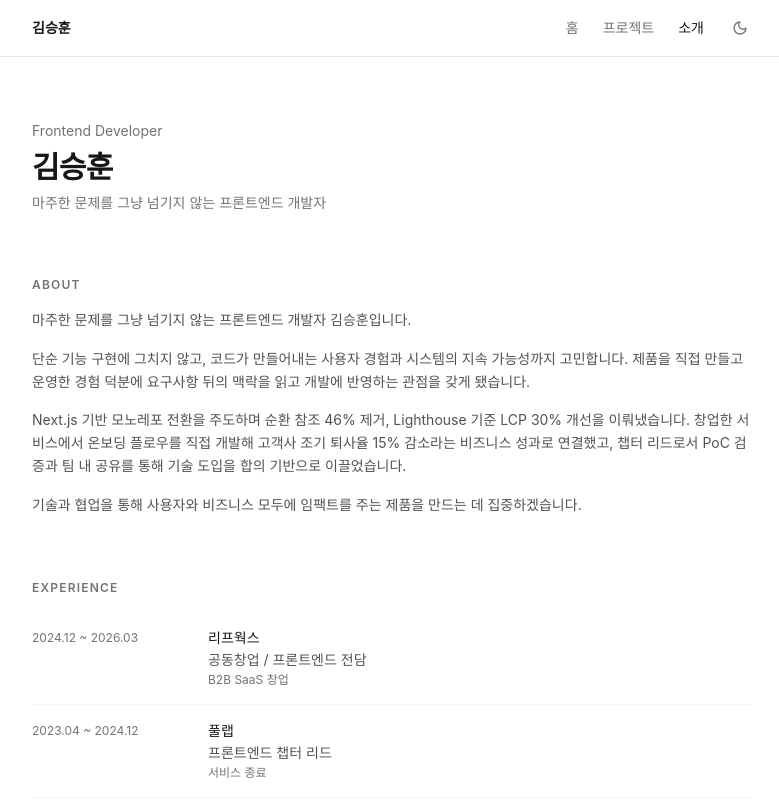
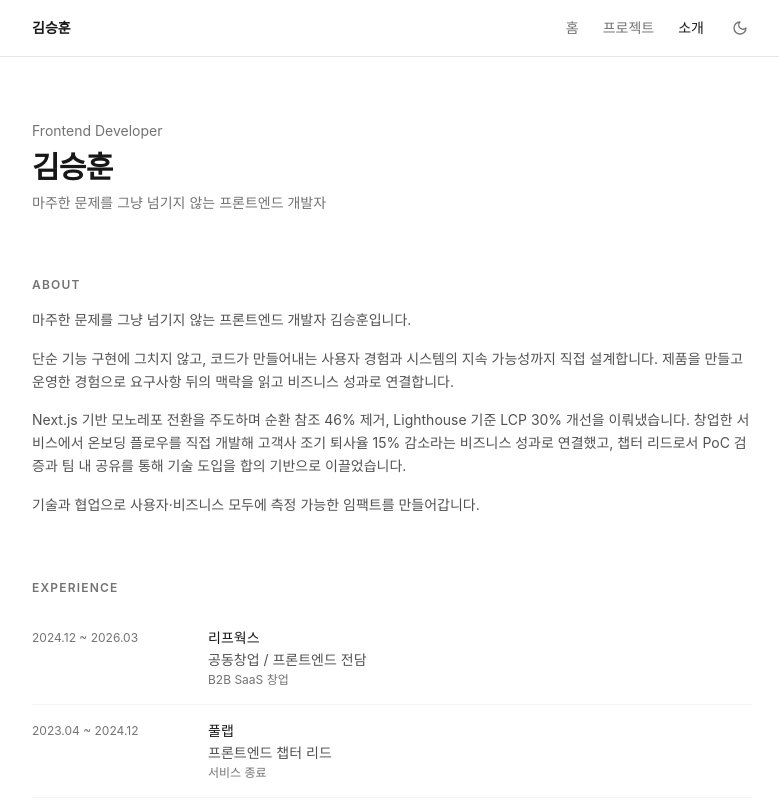
Before and after one commit to rlatmdgns/portfolio, a Next.js app: page /about in a window 1280 px wide. Shown: the top 800 px of the page, without its empty margins (248-1027 px from the left). Built offline with nearby package versions, Linux system fonts and the light colour scheme.

Commit message:
fix: 텍스트 문구 개선

```diff
--- a/src/app/about/page.tsx
+++ b/src/app/about/page.tsx
@@ -58,9 +58,9 @@ export default function AboutPage() {
           {/* 가치관 + 문제인식 */}
           <p>
             단순 기능 구현에 그치지 않고, 코드가 만들어내는 사용자 경험과
-            시스템의 지속 가능성까지 고민합니다.
-            제품을 직접 만들고 운영한 경험 덕분에 요구사항 뒤의 맥락을 읽고
-            개발에 반영하는 관점을 갖게 됐습니다.
+            시스템의 지속 가능성까지 직접 설계합니다.
+            제품을 만들고 운영한 경험으로 요구사항 뒤의 맥락을 읽고
+            비즈니스 성과로 연결합니다.
           </p>
           {/* 실적 요약 */}
           <p>
@@ -73,8 +73,8 @@ export default function AboutPage() {
           </p>
           {/* 미래 방향 */}
           <p>
-            기술과 협업을 통해 사용자와 비즈니스 모두에 임팩트를 주는
-            제품을 만드는 데 집중하겠습니다.
+            기술과 협업으로 사용자·비즈니스 모두에
+            측정 가능한 임팩트를 만들어갑니다.
           </p>
         </div>
       </section>
--- a/src/app/page.tsx
+++ b/src/app/page.tsx
@@ -33,7 +33,7 @@ export default function Home() {
           <p>
             마주한 문제를 그냥 넘기지 않는 프론트엔드 개발자입니다.
             단순 기능 구현에 그치지 않고, 코드가 만들어내는 사용자 경험과
-            시스템의 지속 가능성까지 고민합니다.
+            시스템의 지속 가능성까지 직접 설계합니다.
           </p>
           <p>
             모노레포 전환으로 순환 참조 46% 제거, LCP 30% 개선을 이뤄냈고,
--- a/src/data/projects.ts
+++ b/src/data/projects.ts
@@ -210,7 +210,7 @@ export const projects: Project[] = [
       {
         title: "PoC 기반 기술 도입 및 개발 문화 구축",
         description:
-          "FSD·vanilla-extract 등 굵직한 기술 전환을 모두 PoC → 팀 공유 → 합의 순서로 진행. 독단적 결정 없이 팀 전체가 맥락을 이해한 상태에서 도입해 실제 적용 시 마찰을 최소화했습니다. 정기 스터디와 코드 리뷰 문화도 직접 만들어 팀 기술 이해도와 코드 품질을 함께 끌어올렸습니다.",
+          "FSD·vanilla-extract 등 굵직한 기술 전환을 모두 PoC → 팀 공유 → 합의 순서로 진행. 독단적 결정 없이 팀 전체가 맥락을 이해한 상태에서 도입해 실제 적용 시 마찰을 최소화했습니다. 정기 스터디와 코드 리뷰 문화도 직접 만들어 팀 기술 수준과 코드 품질을 함께 끌어올렸습니다.",
       },
       {
         title: "PDF 이력서 마스킹 처리",
@@ -224,7 +224,7 @@ export const projects: Project[] = [
         problem:
           "3개 레포에서 공통 코드 중복이 심해 동기화 비용이 증가하고, 패키지 버전 불일치로 사이드 이펙트 추적이 어려웠습니다.",
         choice:
-          "npm 패키지 분리는 버전 동기화 오버헤드와 로컬 개발 복잡도가 있어 Turborepo를 선택. turbo.json 빌드 캐시 전략으로 빌드 시간을 단축하고 공통 코드를 단일 패키지로 통합했습니다.",
+          "npm 패키지 분리는 버전 동기화 오버헤드와 로컬 개발 복잡도가 있어 Turborepo를 선택. turbo.json 빌드 캐시 전략으로 빌드 타임을 단축하고 공통 코드를 단일 패키지로 통합했습니다.",
       },
       {
         title: "vanilla-extract",
```
